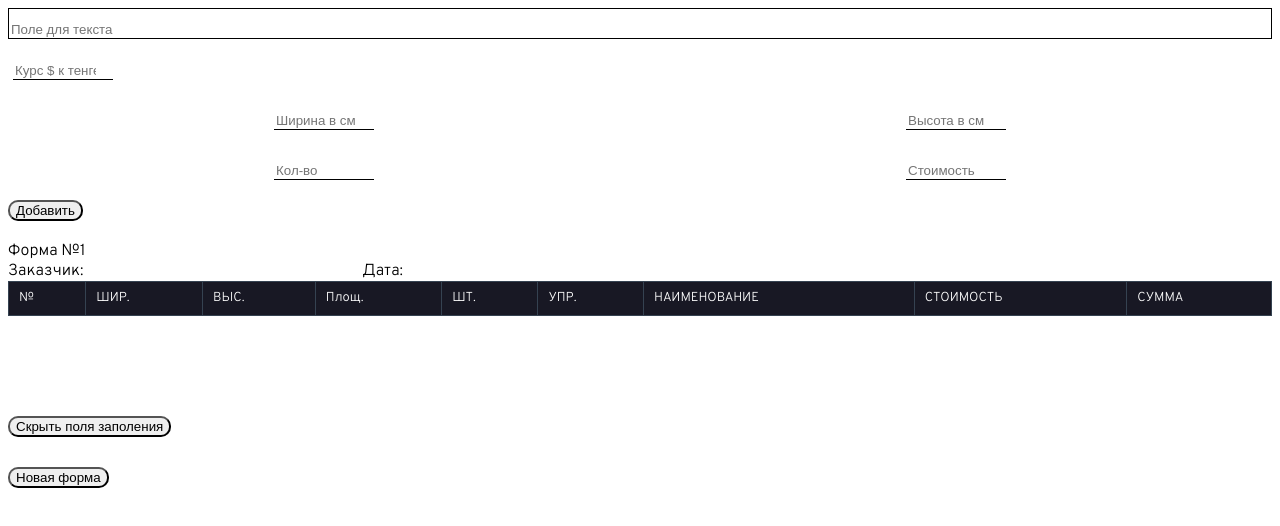
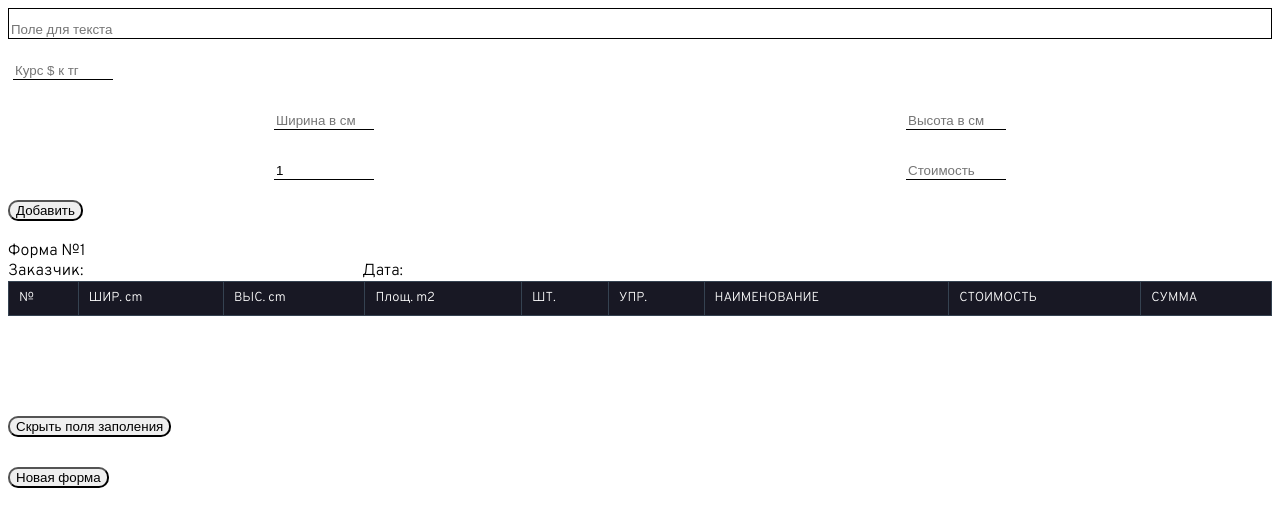
Before and after one commit to beerFighter/calculation-table, a Vue app: page / in a window 1280 px wide. Shown: the top 526 px of the page. Built offline with nearby package versions, Linux system fonts and the light colour scheme.

Commit message:
добовление кнопки удоления

```diff
--- a/src/App.vue
+++ b/src/App.vue
@@ -8,7 +8,7 @@
           @input="course = $event.target.value"
           type="number"
           class="input-course"
-          placeholder="Курс $ к тенге"
+          placeholder="Курс $ к тг"
           >
         <div class="inputs">
           <input
@@ -90,7 +90,7 @@ export default {
       height: '',
       width: '',
       price: '',
-      count: '',
+      count: '1',
       course: '',
       array: [
 
@@ -107,10 +107,10 @@ export default {
         height: this.height,
         width: this.width,
         count: this.count,
-        price: this.price,
+        An: (((this.width * this.height) / 10000)) * this.price,
+        price: this.price / this.course,
         course: this.course,
-        An: (((this.width * this.height)) * this.count) * this.price,
-        Square: this.width * this.height
+        Square: (this.width * this.height) / 10000
       }
 
       this.array.push(newTable)
--- a/src/components/HelloWorld.vue
+++ b/src/components/HelloWorld.vue
@@ -1,20 +1,21 @@
 <template>
   <div>
-
     <div class="hello mobile-table wrapper">
       <table border="1" rules="all" cellspacing="10" cellpadding="0" class="iksweb">
         <tr>
           <th>№</th>
-          <th>ШИР.</th>
-          <th>ВЫС.</th>
-          <th>Площ.</th>
+          <th>ШИР. cm</th>
+          <th>ВЫС. cm</th>
+          <th>Площ. m2</th>
           <th>ШТ.</th>
           <th>УПР.</th>
           <th>НАИМЕНОВАНИЕ</th>
           <th>СТОИМОСТЬ</th>
           <th>СУММА</th>
         </tr>
-        <tr v-for="item, i in array" :key="item.id">
+
+          <tr v-for="item, i in array" :key="item.id" :id="item.id">
+
               <td>{{++i}}</td>
               <td>{{item.width}}</td>
               <td>{{item.height}}</td>
@@ -22,8 +23,11 @@
               <td>{{item.count}}</td>
               <td style="max-width: 20px;"><input type="text" class="input-td">{{}}</td>
               <td><input type="text" class="input-td">{{}}</td>
-          <td>{{item.price}}</td>
-          <td>{{item.An.toFixed(0) * item.course}}</td>
+              <td>{{item.price.toFixed(2)}}</td>
+              <td>{{item.An.toFixed(2)}}</td>
+              <td><button
+                @click = "deleteR(item.id)"
+                >ff</button></td>
           </tr>
       </table>
     </div>
@@ -38,6 +42,12 @@ export default {
       type: Array
     },
   },
+  methods: {
+    deleteR(item) {
+      var del = document.getElementById(item);
+      del.style.display = 'none'
+    },
+  }
 }
 </script>
 
```
Also changed, not shown: 7 other files (tests, documents, lock files or other folders). Lines whose indentation alone changed are shown as unchanged.
